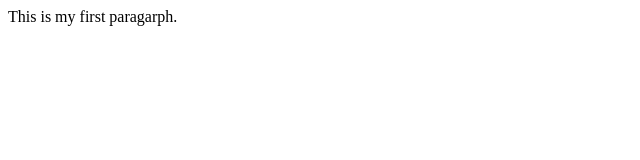
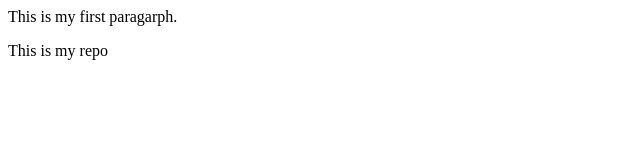
Before and after one commit to Deepty2005/localrepo, a plain HTML site: page index.html in a window 1280 px wide. Shown: the full height of the page, 0-640 px from the left. Drawn offline with Linux system fonts and the light colour scheme.

Commit message:
Added paragraph

```diff
--- a/index.html
+++ b/index.html
@@ -1 +1,2 @@
 <p>This is my first paragarph.</p>
+<p>This is my repo</p>
```
